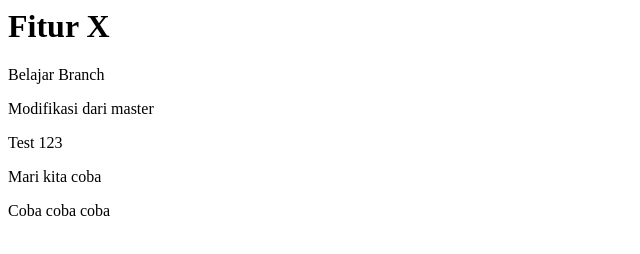
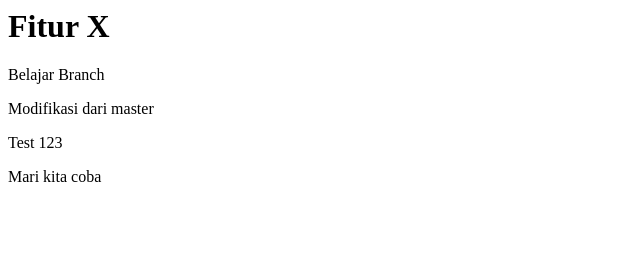
Before and after one commit to ajwijaya/belajar-git-okt-22, a plain HTML site: page about.html in a window 1280 px wide. Shown: the whole page, without its empty margins (0-640 px from the left). Drawn offline with Linux system fonts and the light colour scheme.

Commit message:
delete last line

```diff
--- a/about.html
+++ b/about.html
@@ -8,6 +8,5 @@
     <p>Modifikasi dari master</p>
     <p>Test 123</p>
     <p>Mari kita coba</p>
-    <p>Coba coba coba</p>
 </body>
 </html>
```
